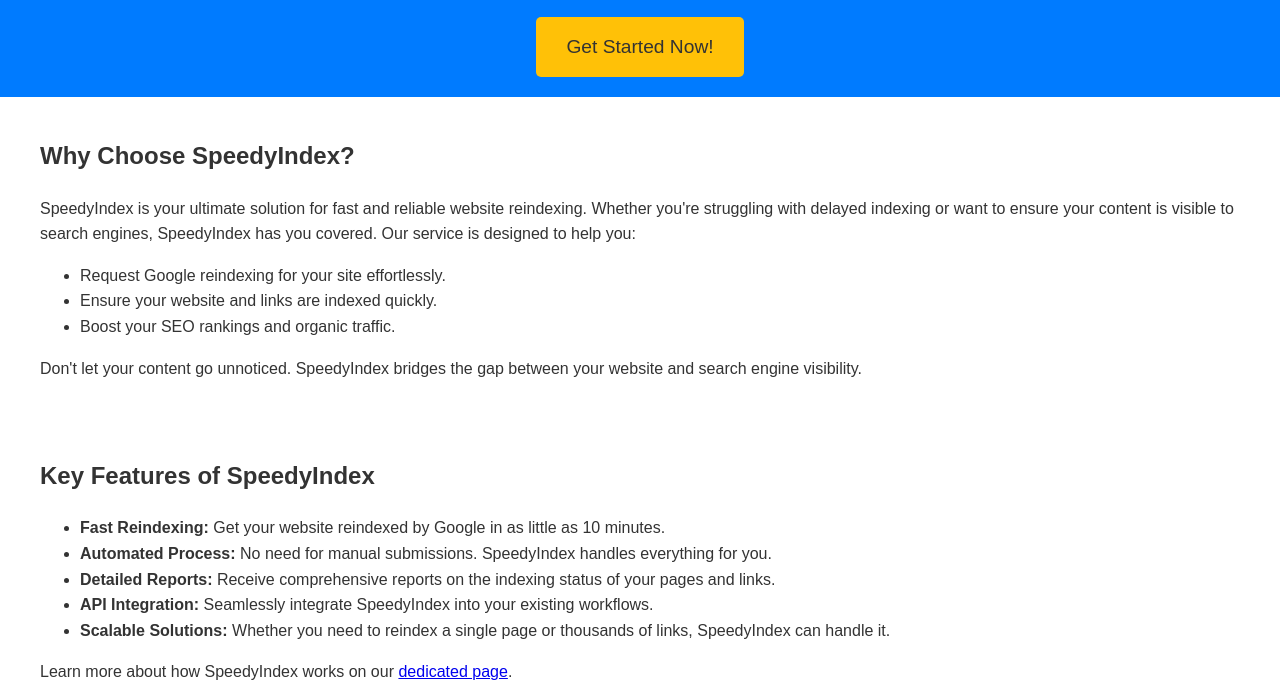
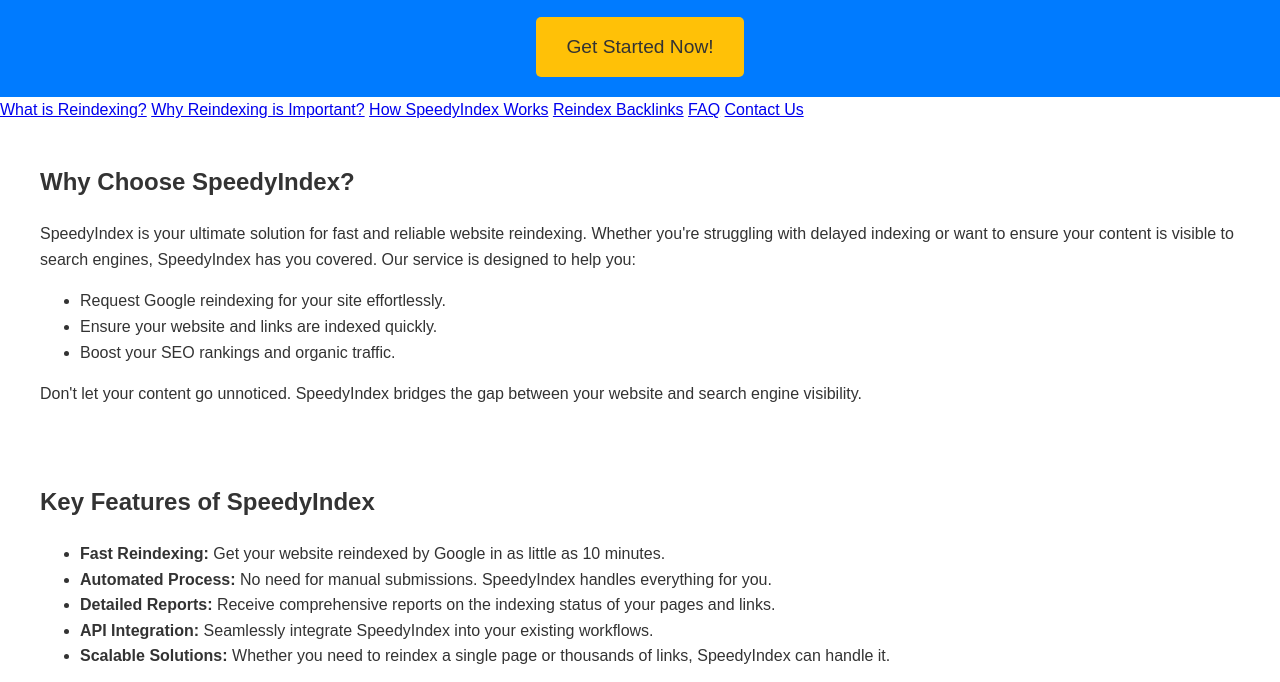
Before and after one commit to SpeedyIndexcom/reindex-website-google, a plain HTML site: page index.html in a window 1280 px wide. Shown: the part 128-810 px from the top of the page. Drawn offline with Linux system fonts and the light colour scheme.

Commit message:
Update index.html

```diff
--- a/index.html
+++ b/index.html
@@ -119,6 +119,15 @@
         <a href="https://en.speedyindex.com/reindex-website/" class="cta-button">Get Started Now!</a>
     </header>
 
+    <nav>
+    <a href="#what-is-reindexing">What is Reindexing?</a>
+    <a href="#why-reindexing-is-important">Why Reindexing is Important?</a>
+    <a href="#how-speedyindex-works">How SpeedyIndex Works</a>
+    <a href="#reindex-backlinks">Reindex Backlinks</a>
+    <a href="#faq">FAQ</a>
+    <a href="#contact">Contact Us</a>
+</nav>
+
     <section class="intro">
         <h2>Why Choose SpeedyIndex?</h2>
         <p>SpeedyIndex is your ultimate solution for fast and reliable website reindexing. Whether you're struggling with delayed indexing or want to ensure your content is visible to search engines, SpeedyIndex has you covered. Our service is designed to help you:</p>
```
